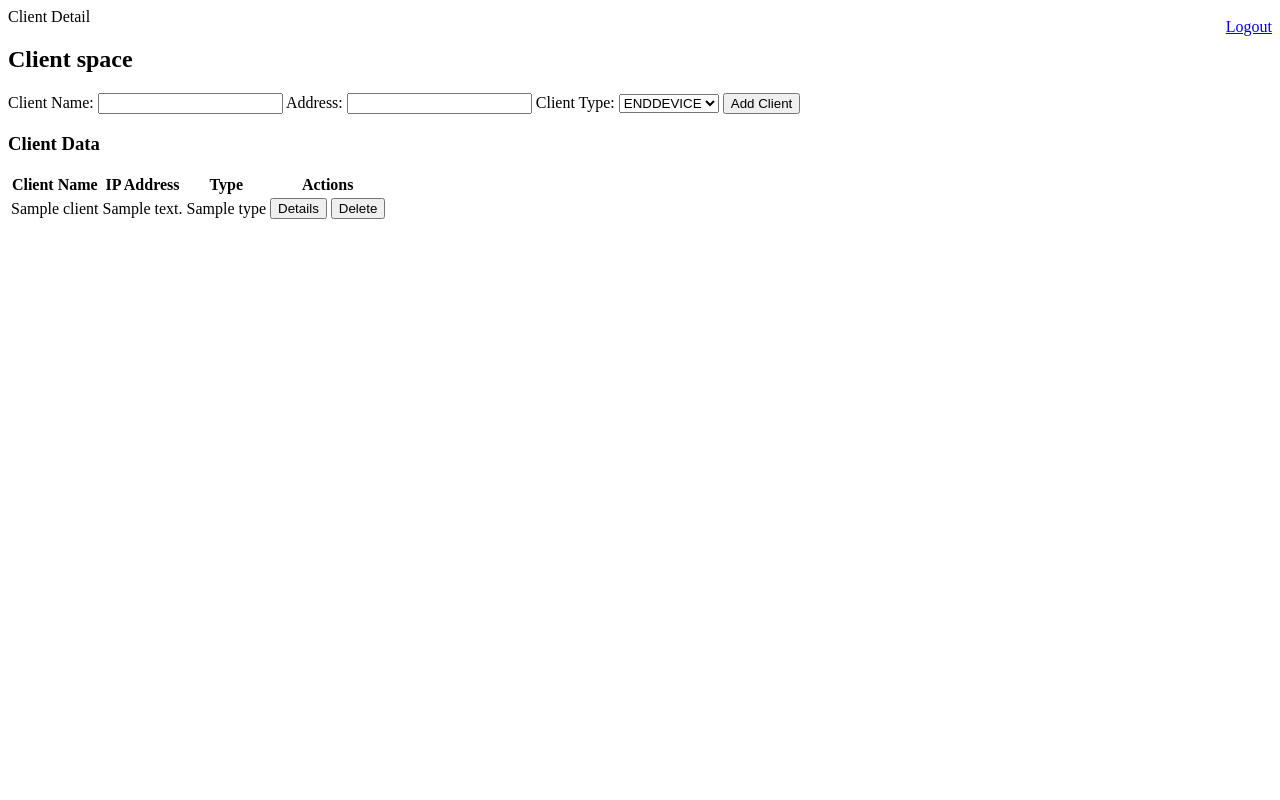
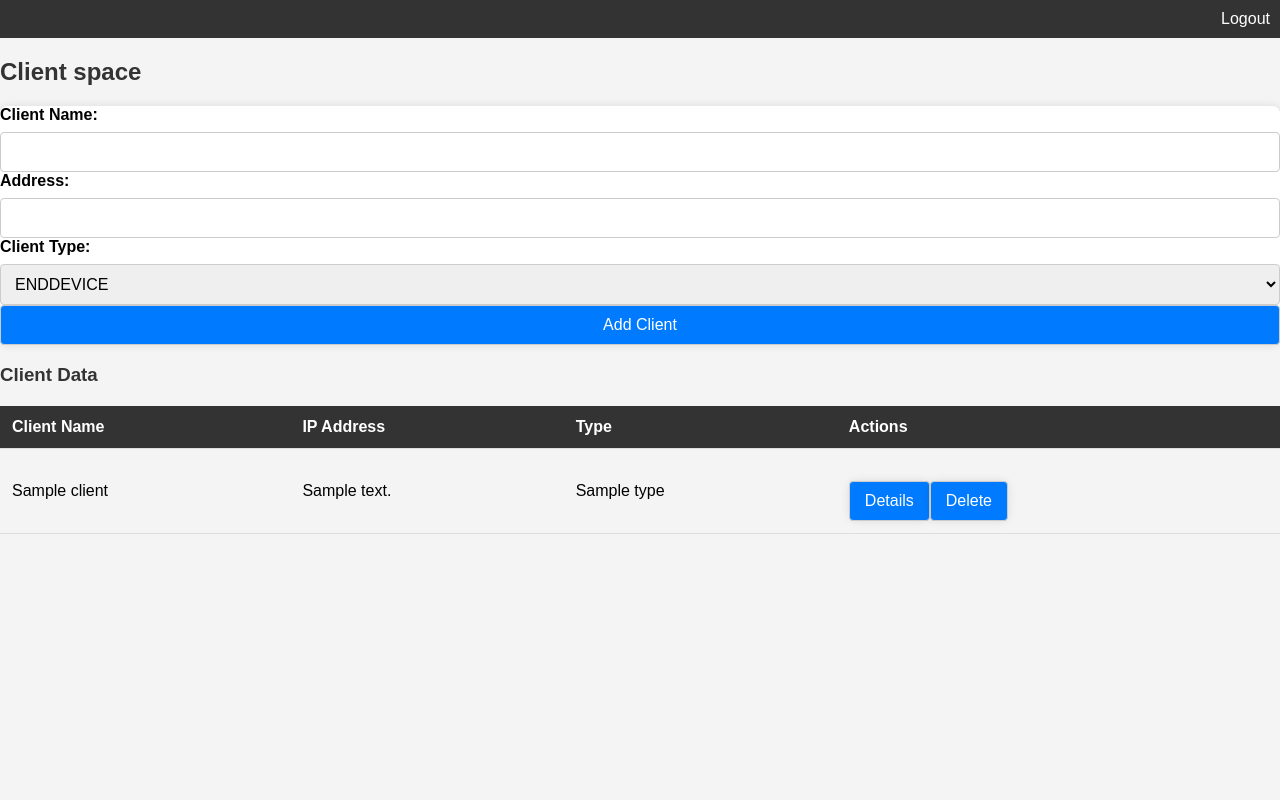
Before and after one commit to MOHAMEDREDABOUAMOUD/Monitoring, a Flask app: template app/templates/client_details.html in a window 1280 px wide. Run offline with Flask 3, Linux system fonts and the light colour scheme; the template is opened without the code that fills it: most values are stand-ins (such as "Sample title", 1, 10 or a date in 2020).

Commit message:
update css

```diff
--- a/app/templates/client_details.html
+++ b/app/templates/client_details.html
@@ -1,8 +1,96 @@
-{% block title %}Client Detail{% endblock %}
+<!DOCTYPE html>
+<html lang="en">
+<head>
+    <meta charset="UTF-8">
+    <meta name="viewport" content="width=device-width, initial-scale=1.0">
+    <title>{% block title %}Client Detail{% endblock %}</title>
+    <style>
+        body {
+            font-family: 'Arial', sans-serif;
+            margin: 0;
+            padding: 0;
+            background-color: #f4f4f4;
+        }
 
-{% block content %}
-    <div style="float: right; margin-top: 10px;">
-        <a href="{{ url_for('logout') }}">Logout</a>
+        .header {
+            background-color: #333;
+            color: #fff;
+            padding: 10px;
+            text-align: right;
+        }
+
+        h2, h3 {
+            color: #333;
+        }
+
+        form {
+            margin-top: 20px;
+            background-color: #fff;
+            border-radius: 8px;
+            box-shadow: 0 0 10px rgba(0, 0, 0, 0.1);
+        }
+
+        label {
+            display: block;
+            margin-bottom: 8px;
+            font-weight: bold;
+        }
+
+        input,
+        select,
+        button {
+            width: 100%;
+            padding: 10px;
+            box-sizing: border-box;
+            border: 1px solid #ccc;
+            border-radius: 4px;
+            font-size: 16px;
+        }
+
+        button {
+            background-color: #007bff;
+            color: #fff;
+            cursor: pointer;
+        }
+
+        button:hover {
+            background-color: #0056b3;
+        }
+
+        .error-message {
+            color: #ff0000;
+            margin-top: 10px;
+        }
+
+        table {
+            width: 100%;
+            border-collapse: collapse;
+            margin-top: 20px;
+        }
+
+        th, td {
+            padding: 12px;
+            text-align: left;
+            border-bottom: 1px solid #ddd;
+        }
+
+        th {
+            background-color: #333;
+            color: #fff;
+        }
+
+        .actions {
+            display: flex;
+        }
+
+        .actions button {
+            margin-right: 10px;
+        }
+    </style>
+</head>
+<body>
+    <div class="header">
+        <a href="{{ url_for('logout') }}" style="color: #fff; text-decoration: none;">Logout</a>
     </div>
 
     <h2>Client space</h2>
@@ -11,7 +99,7 @@
         <label for="name">Client Name:</label>
         <input type="text" id="name" name="name" required>
 
-        <label for="ddress">Address:</label>
+        <label for="address">Address:</label>
         <input type="text" id="address" name="address" required>
 
         <label for="type">Client Type:</label>
@@ -45,7 +133,7 @@
                         <td>{{ client.name }}</td>
                         <td>{{ client.address }}</td>
                         <td>{{ client.type }}</td>
-                        <td>
+                        <td class="actions">
                             <form method="post" action="{{ url_for('details') }}" style="display:inline;">
                                 <input type="hidden" name="client_id" value="{{ client._id }}">
                                 <button type="submit">Details</button>
@@ -60,4 +148,5 @@
             </tbody>
         </table>
     </div>
-{% endblock %}
+</body>
+</html>
```
Also changed, not shown: app/templates/login.html (+60 -3 lines), .cache.sqlite, app/static/charts/cpu_chart.png, app/static/charts/ram_chart.png, app/static/charts/storage_chart.png.
